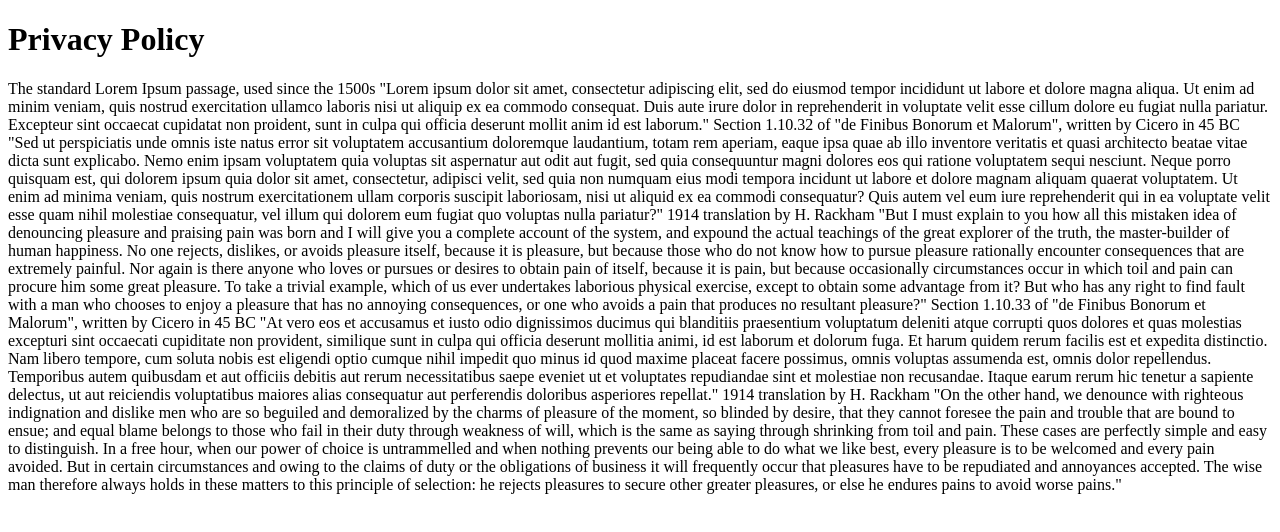
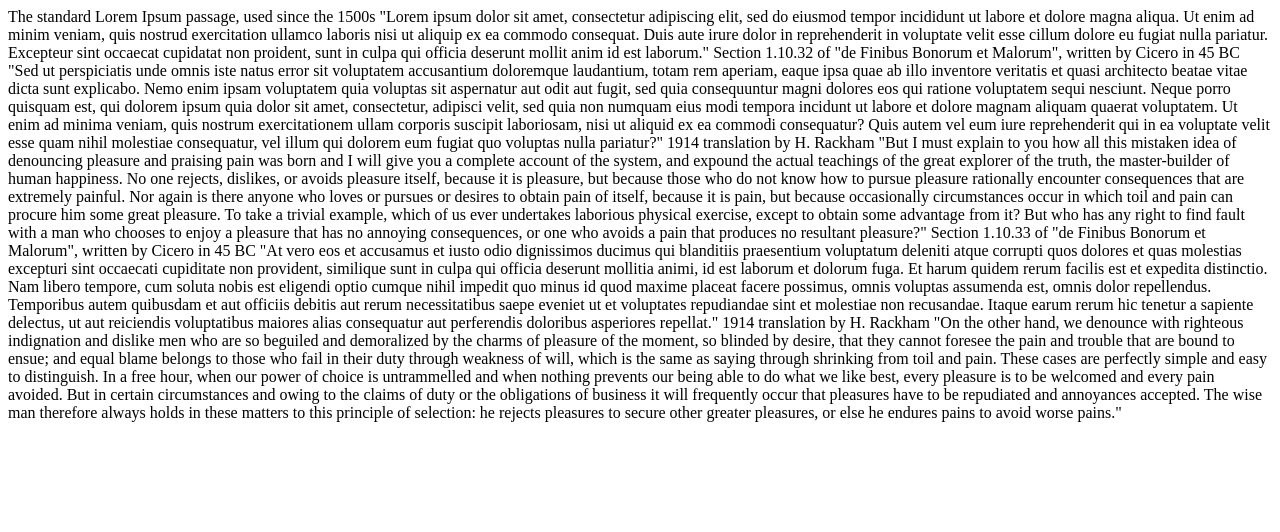
Before and after one commit to santosh-vishwakarma-sts/m-housie, a plain HTML site: page privacy-policy.html in a window 1280 px wide. Drawn offline with Linux system fonts and the light colour scheme.

Commit message:
Update privacy-policy.html

```diff
--- a/privacy-policy.html
+++ b/privacy-policy.html
@@ -4,7 +4,6 @@
 <title>Privacy Policy</title>
 </head>
 <body>
-<h1>Privacy Policy</h1>
 The standard Lorem Ipsum passage, used since the 1500s
 "Lorem ipsum dolor sit amet, consectetur adipiscing elit, sed do eiusmod tempor incididunt ut labore et dolore magna aliqua. Ut enim ad minim veniam, quis nostrud exercitation ullamco laboris nisi ut aliquip ex ea commodo consequat. Duis aute irure dolor in reprehenderit in voluptate velit esse cillum dolore eu fugiat nulla pariatur. Excepteur sint occaecat cupidatat non proident, sunt in culpa qui officia deserunt mollit anim id est laborum."
 
```
